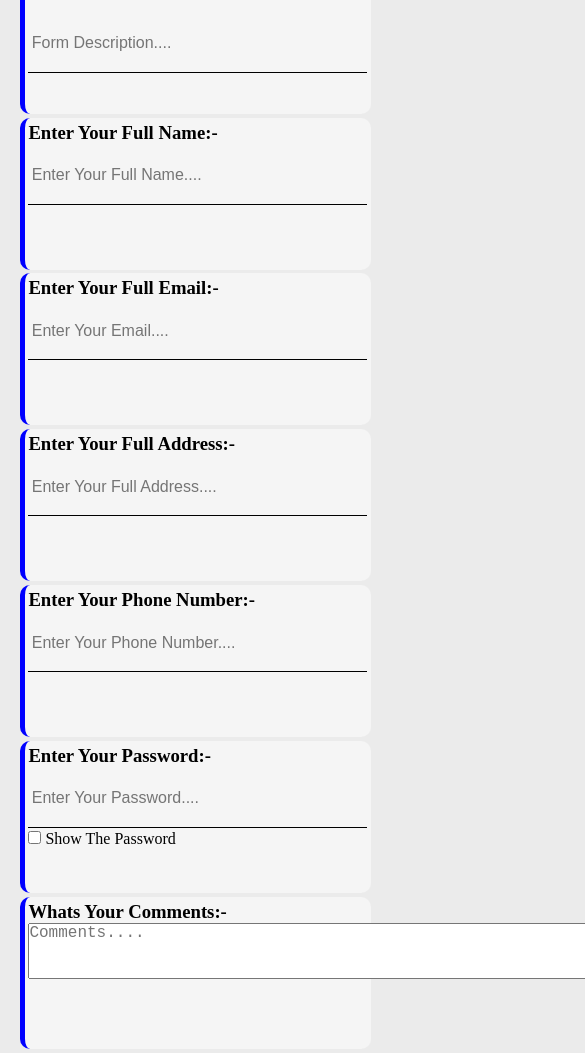
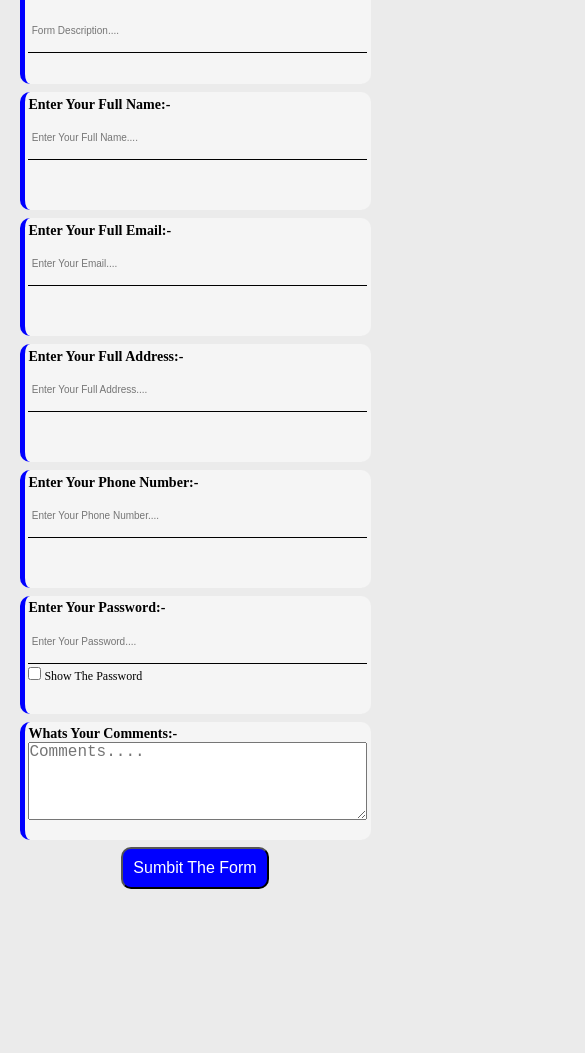
Before and after one commit to SUDIPSHIT777/form.github.io, a plain HTML site: page index.html in a window 390 px wide. Shown: the part 80-1133 px from the top of the page, 585 px wide, since content can reach past the window. After the commit the page ends 977 px from the top, so only its background shows below. Drawn offline with Linux system fonts and the light colour scheme.

Commit message:
formvalidation.css

```diff
--- a/ELEMENTS/CSS/formvalidation.css
+++ b/ELEMENTS/CSS/formvalidation.css
@@ -71,3 +71,33 @@ body{
 .check{
     margin-top: 1%;
 }
+.print{
+    width: 90%;
+    margin: auto;
+    background-color: #ccc;
+}
+
+@media (max-width:700px){
+    *{
+        overflow-x: hidden;
+        overflow-y: auto;
+    }
+    .informatin{
+        margin-top: 2%;
+        font-size: 12px;
+        height: 14vh;
+    }
+    .textarea{
+        width: 100%;
+        height: 70%;
+    }
+    .first2_input{
+        font-size: 10px;
+    }
+    .first_input{
+        font-size: 10px;
+    }
+    .submit{
+        padding: 10px;
+    }
+}
```
